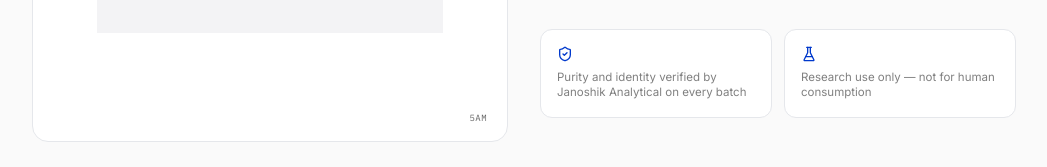
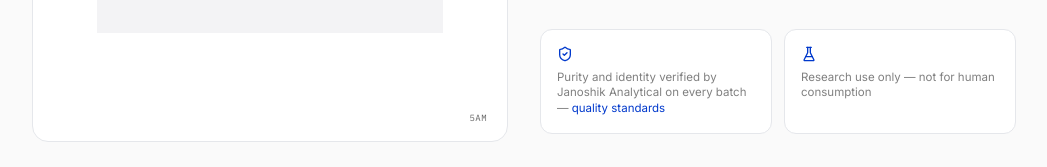
Before and after one commit to farotmatteo-lab/cellovate-site, a Next.js app in the folder cellovate-site/: page /shop/5-amino-1mq-50mg in a window 1280 px wide. Shown: the part 480-647 px from the top of the page, without its empty margins (116-1163 px from the left). Built offline with nearby package versions, Linux system fonts and the light colour scheme.

Commit message:
Add files via upload

```diff
--- a/cellovate-site/pages/shop/[handle].js
+++ b/cellovate-site/pages/shop/[handle].js
@@ -250,7 +250,10 @@ export default function ProductPage({ product }) {
                   <ShieldCheck size={16} className="text-[#0039CC] mb-2" />
                   <p className="text-[11.5px] text-black/50 leading-snug">
                     Purity and identity verified by Janoshik Analytical on
-                    every batch
+                    every batch —{" "}
+                    <Link href="/quality" className="text-[#0039CC] hover:underline">
+                      quality standards
+                    </Link>
                   </p>
                 </div>
                 <div className="bg-white border border-black/8 rounded-xl p-4">
```
